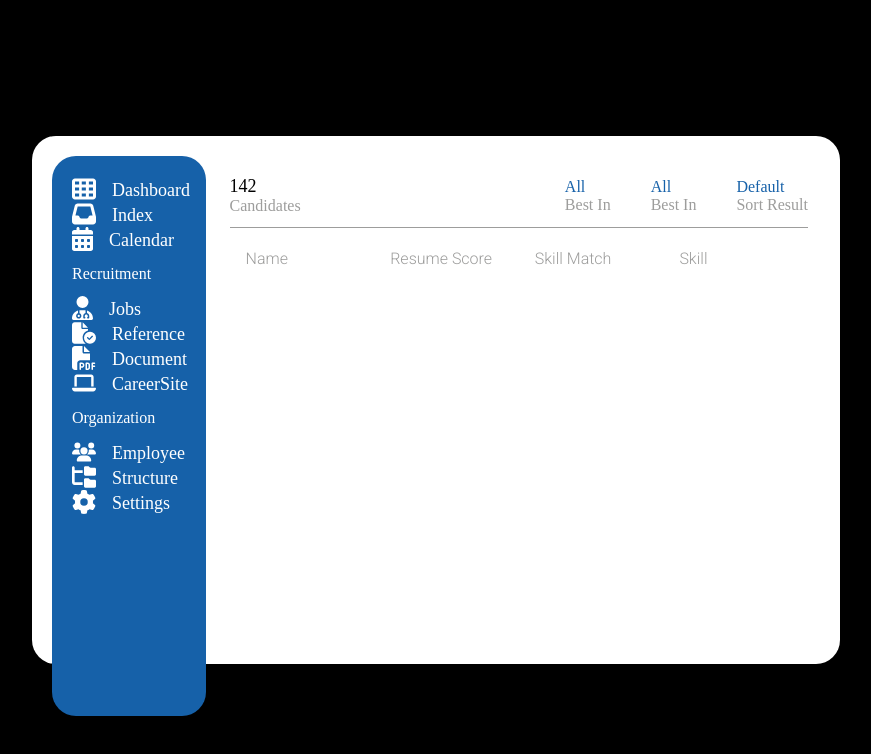
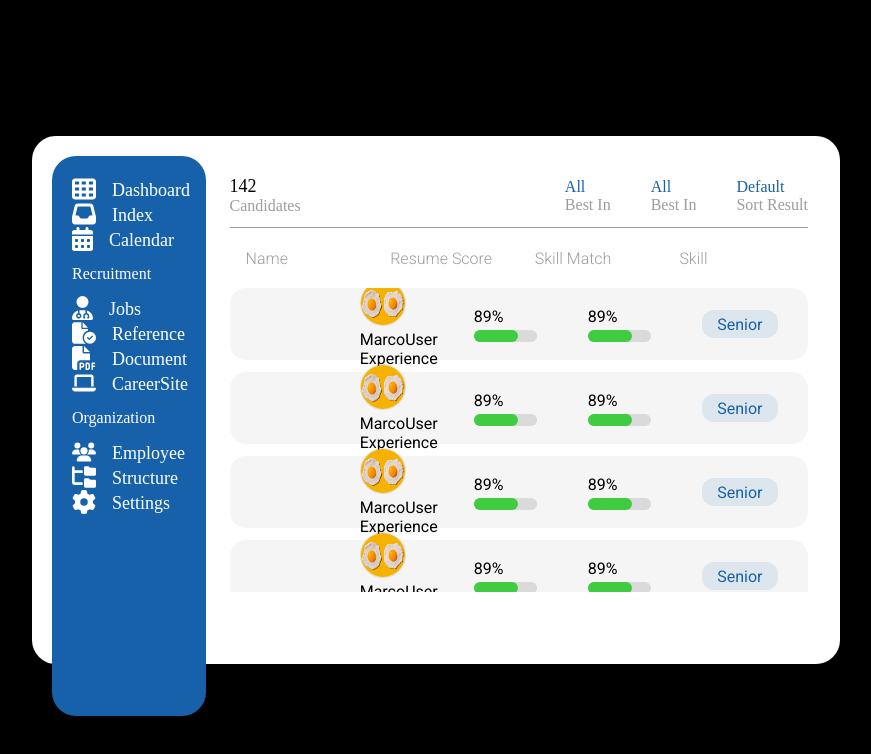
Before and after one commit to euntaek419/pagination, a Vue app: page / in a window 1280 px wide. Shown: the top 754 px of the page, without its empty margins (204-1075 px from the left). Built offline with nearby package versions, Linux system fonts and the light colour scheme; a web font is replaced by a local one.

Commit message:
퍼블리싱2

```diff
--- /dev/null
+++ b/src/components/atoms/chart/BarChart copy.vue
@@ -0,0 +1,56 @@
+<template>
+    <div class="bar-chart">
+        <div class="bar-chart__container">
+            <span class="bar-chart__container__value">89%</span>
+            <div class="bar-chart__container__base">
+                <div class="gauge"></div>
+            </div>
+        </div>
+    </div>
+</template>
+
+<script setup lang="ts"></script>
+
+<style lang="scss" scoped>
+.bar-chart {
+    display: flex;
+    align-items: center;
+    justify-content: center;
+
+    width: 70%;
+
+    &__container {
+        display: flex;
+        flex-direction: column;
+        align-items: flex-start;
+        justify-content: center;
+
+        width: 100%;
+
+        gap: 4px;
+
+        &__value {
+            font-size: 16px;
+        }
+        &__base {
+            position: relative;
+
+            width: 100%;
+            height: 12px;
+
+            background-color: rgba($color-white-200, 0.3);
+            border-radius: 10px;
+
+            .gauge {
+                position: absolute;
+
+                width: 70%;
+                height: 12px;
+
+                background-color: $color-green-000;
+                border-radius: 10px;
+            }
+        }
+    }
+}
+</style>
--- a/src/components/mocules/List.vue
+++ b/src/components/mocules/List.vue
@@ -0,0 +1,95 @@
+<template>
+    <div class="list">
+        <div class="list__avatar"></div>
+        <div class="list__item">
+            <img src="@/assets/images/egg.png" alt="" class="list__avatar__image" />
+            <span class="name">Marco</span>
+            <span class="duty">User Experience</span>
+        </div>
+        <div class="list__item">
+            <BarChart />
+        </div>
+        <div class="list__item">
+            <BarChart />
+        </div>
+        <div class="list__item">
+            <div class="list__item__chip">Senior</div>
+        </div>
+    </div>
+
+</template>
+
+<script setup lang="ts">
+import BarChart from '@components/atoms/chart/BarChart copy.vue'
+</script>
+
+<style lang="scss" scoped>
+
+.list {
+    display: flex;
+    align-items: center;
+
+    width: calc(100% - 32px);
+    height: 72px;
+    min-height: 72px;
+
+    padding: 0 16px;
+    gap: 24px;
+
+    background-color: rgba($color-white-200, 0.1);
+    border-radius: 16px;
+
+    &__avatar{
+        display: flex;
+        align-items: center;
+        justify-content: flex-start;
+
+        width: 25%;
+
+        gap: 8px;
+
+        &__image {
+            width: 44px;
+            height: 44px;
+
+            border-radius: 50%;
+            border: 1px solid rgba($color-white-200, 0.3)
+        }
+        &__text-box{
+            display: flex;
+            flex-direction: column;
+
+            gap: 4px;
+
+            .name {
+                color: $color-black-900;
+            }
+
+            .duty {
+                font-size: 14px;
+                font-weight: 300;
+                color: $color-white-200;
+            }
+        }
+    }
+    &__item {
+        width: 25%;
+
+        &__chip {
+            display: flex;
+            align-items: center;
+            justify-content: center;
+
+            width: 60px;
+            height: 12px;
+
+            padding: 8px;
+
+            color: $color-blue-000;
+            background-color: rgba($color-blue-000, 0.1);
+            border-radius: 12px;
+        }
+    }
+}
+
+</style>
--- a/src/components/organisms/Notice.vue
+++ b/src/components/organisms/Notice.vue
@@ -27,14 +27,25 @@
             <span class="label">Skill Match</span>
             <span class="label">Skill</span>
         </div>
-        <div class="notice__body__list-box"></div>
+        <div class="notice__body__list-box">
+            <NoticeList />
+            <NoticeList />
+            <NoticeList />
+            <NoticeList />
+            <NoticeList />
+            <NoticeList />
+            <NoticeList />
+            <NoticeList />
+            <NoticeList />
+            <NoticeList />
+        </div>
     </div>
 
   </div>
 </template>
 
 <script setup lang="ts">
-
+import NoticeList from '@/components/mocules/List.vue'
 </script>
 
 <style lang="scss" scoped>
```
Also changed, not shown: src/assets/images/egg.png (added).
